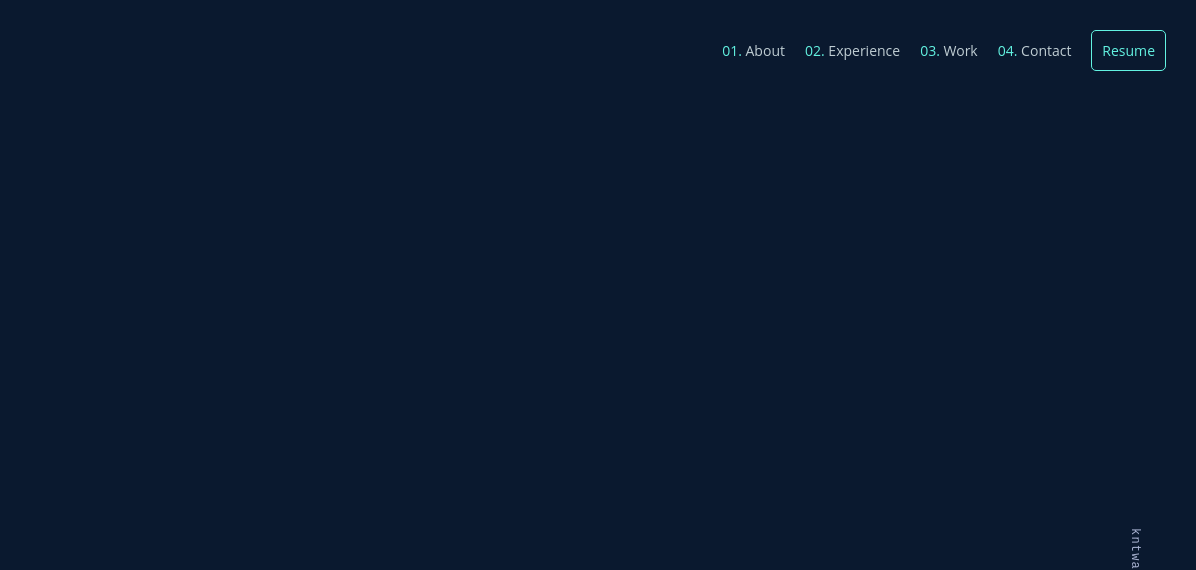
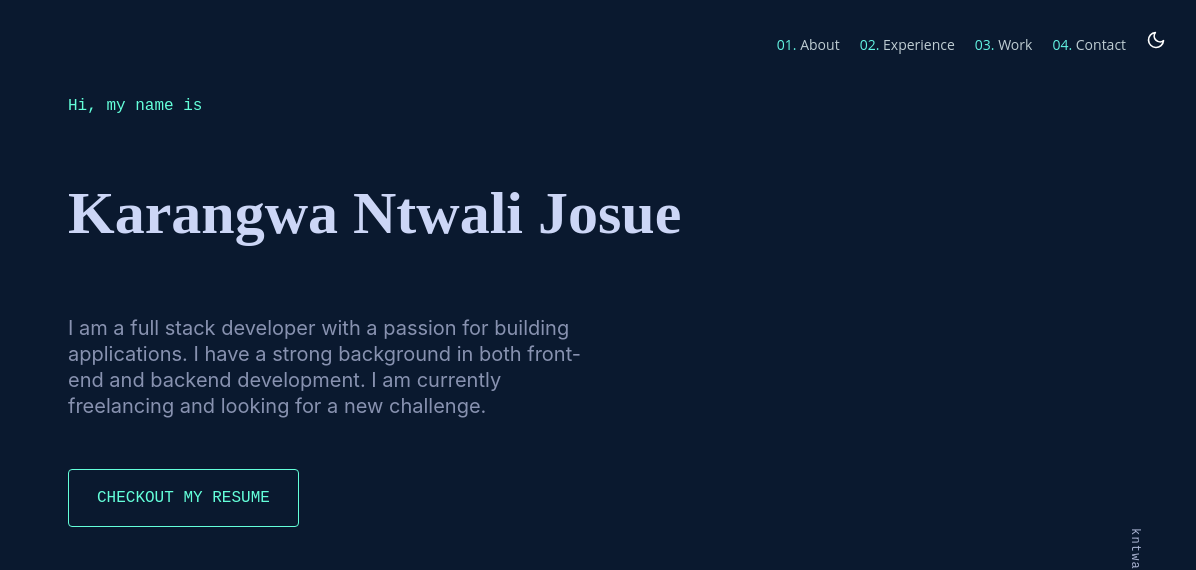
Before and after one commit to Ntwali-Josue/ntwali, a React app: page / in a window 1280 px wide. Shown: the top 570 px of the page, 84-1280 px from the left. Built offline with nearby package versions, Linux system fonts and the light colour scheme.

Commit message:
Add moon icon

```diff
--- a/src/components/Home/Home.js
+++ b/src/components/Home/Home.js
@@ -4,30 +4,51 @@ import "./Home.css";
 
 const Home = () => {
   return (
-    <main className="main-section">
+    <div>
       <section className="social-medias">
         <div className="social-medias-links">
-          <a className="social-medias-link" href="https://github.com/Ntwali-Josue">
+          <a target="_blank" rel="noreferrer" className="social-medias-link" href="https://github.com/Ntwali-Josue">
             <FiGithub size={20} />
           </a>
-          <a className="social-medias-link" href="https://www.instagram.com/joshn_250/">
+          <a target="_blank" rel="noreferrer" className="social-medias-link" href="https://www.instagram.com/joshn_250/">
             <FiInstagram size={20} />
           </a>
-          <a className="social-medias-link" href="https://twitter.com/JosueNtwali">
+          <a target="_blank" rel="noreferrer" className="social-medias-link" href="https://twitter.com/JosueNtwali">
             <FiTwitter size={20} />
           </a>
-          <a className="social-medias-link" href="https://www.linkedin.com/in/karangwa/">
+          <a target="_blank" rel="noreferrer" className="social-medias-link" href="https://www.linkedin.com/in/karangwa/">
             <FiLinkedin size={20} />
           </a>
         </div>
       </section>
       <section className="email-section">
         <div className="email">
-        <a href="mailto:kntwalijos@gmail.com"> kntwalijos@gmail.com</a>
+        <a target="_blank" rel="noreferrer" href="mailto:kntwalijos@gmail.com"> kntwalijos@gmail.com</a>
         </div>
       </section>
-
-    </main>
+      <main className="main-section">
+        <section className="intro-section">
+          <div className="intro">
+            <h1>Hi, my name is</h1>
+          </div>
+          <div className="intro-name">
+            <h2>Karangwa Ntwali Josue</h2>
+          </div>
+          <div className="intro-description">
+            <p>
+              I am a full stack developer with a passion for building
+              applications. I have a strong background in both front-end and backend development.
+              I am currently freelancing and looking for a new challenge.
+            </p>
+          </div>
+          <div className="intro-resume">
+            <a href="/" target="_blank" rel="noreferrer">
+              CHECKOUT MY RESUME
+            </a>
+          </div>
+        </section>
+      </main>
+    </div>
   );
 };
 
--- a/src/components/header/Header.css
+++ b/src/components/header/Header.css
@@ -24,10 +24,11 @@
   width: 50px;
 }
 
-.resume-btn {
-  border: 1px solid #63f3e2;
-  padding: 10px;
-  border-radius: 5px;
+.moon-icon {
   margin-left: 10px;
+  cursor: pointer;
+}
+
+.moon-icon:hover {
   color: #63f3e2;
 }
--- a/src/components/header/Header.js
+++ b/src/components/header/Header.js
@@ -1,6 +1,7 @@
 import React from "react";
 import image from '../../assets/images/logo.png';
 import { HashLink as Link } from "react-router-hash-link";
+import { FiMoon } from 'react-icons/fi'
 import './Header.css';
 
 const Header = () => (
@@ -21,9 +22,7 @@ const Header = () => (
       <Link className="nav-links" to="#contact">
       <span className="links-counter">04.</span> Contact
       </Link>
-      <Link className="nav-links resume-btn" to="#resume">
-        Resume
-      </Link>
+      <FiMoon className="moon-icon" size={20}/>
     </div>
   </div>
 );
```
